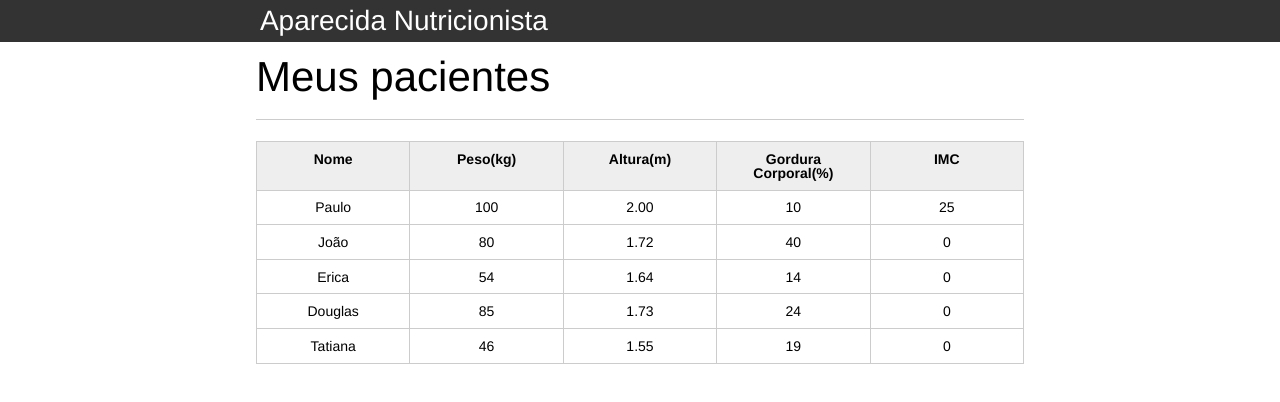
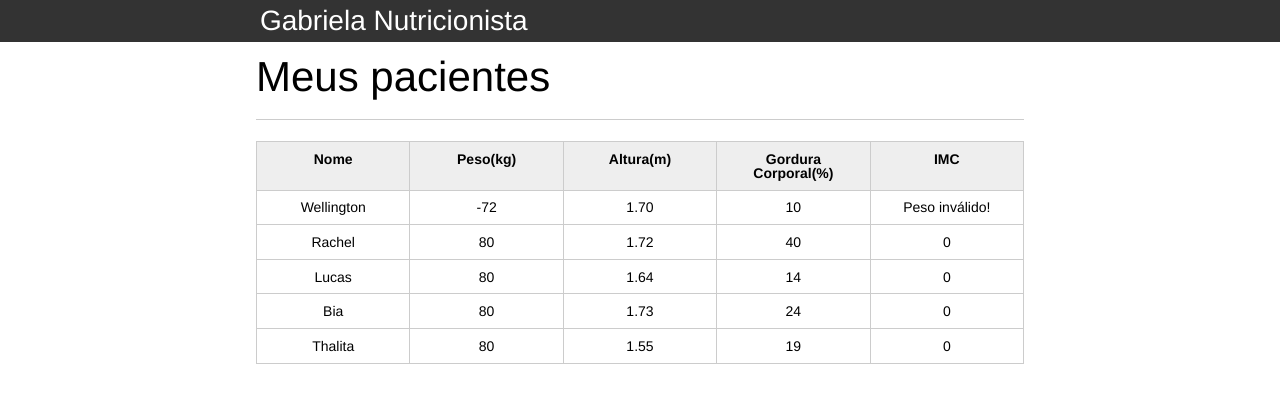
Before and after one commit to WeelSilva/JavaScript-Programando-na-linguagem-web, a plain HTML site: page index.html in a window 1280 px wide. Drawn offline with Linux system fonts and the light colour scheme.

Commit message:
alterando msg do IMC e validando numeros

```diff
--- a/index.html
+++ b/index.html
@@ -2,7 +2,7 @@
 <html lang="pt-br">
 	<head>
 		<meta charset="UTF-8">
-		<title>Aparecida Nutrição</title>
+		<title>Gabriela Nutrição</title>
 		<link rel="icon" href="favicon.ico" type="image/x-icon">
 		<link rel="stylesheet" type="text/css" href="css/reset.css">
 		<link rel="stylesheet" type="text/css" href="css/index.css">
@@ -30,15 +30,15 @@
 					</thead>
 					<tbody id="tabela-pacientes">
 						<tr class="paciente" id="primeiro-paciente">
-							<td class="info-nome">Paulo</td>
-							<td class="info-peso">100</td>
-							<td class="info-altura">2.00</td>
+							<td class="info-nome">Wellington</td>
+							<td class="info-peso">-72</td>
+							<td class="info-altura">1.70</td>
 							<td class="info-gordura">10</td>
 							<td class="info-imc">0</td>
 						</tr>
 
 						<tr class="paciente" >
-							<td class="info-nome">João</td>
+							<td class="info-nome">Rachel</td>
 							<td class="info-peso">80</td>
 							<td class="info-altura">1.72</td>
 							<td class="info-gordura">40</td>
@@ -46,23 +46,23 @@
 						</tr>
 
 						<tr class="paciente" >
-							<td class="info-nome">Erica</td>
-							<td class="info-peso">54</td>
+							<td class="info-nome">Lucas</td>
+							<td class="info-peso">80</td>
 							<td class="info-altura">1.64</td>
 							<td class="info-gordura">14</td>
 							<td class="info-imc">0</td>
 						</tr>
 
 						<tr class="paciente">
-							<td class="info-nome">Douglas</td>
-							<td class="info-peso">85</td>
+							<td class="info-nome">Bia</td>
+							<td class="info-peso">80</td>
 							<td class="info-altura">1.73</td>
 							<td class="info-gordura">24</td>
 							<td class="info-imc">0</td>
 						</tr>
 						<tr class="paciente" >
-							<td class="info-nome">Tatiana</td>
-							<td class="info-peso">46</td>
+							<td class="info-nome">Thalita</td>
+							<td class="info-peso">80</td>
 							<td class="info-altura">1.55</td>
 							<td class="info-gordura">19</td>
 							<td class="info-imc">0</td>
--- a/js/principal.js
+++ b/js/principal.js
@@ -1,5 +1,5 @@
 var titulo = document.querySelector(".titulo");
-titulo.textContent = "Aparecida Nutricionista";
+titulo.textContent = "Gabriela Nutricionista";
 
 var paciente = document.querySelector("#primeiro-paciente");
 
@@ -11,6 +11,24 @@ var altura = tdAltura.textContent;
 
 var tdImc = paciente.querySelector(".info-imc");
 
-var imc = peso / (altura * altura);
 
-tdImc.textContent = imc;
+
+var pesoValido = true;
+var alturaValida = true;
+
+if(peso <= 0 || peso >= 1000){
+    console.log("Peso inválido!");
+    pesoValido = false;
+    tdImc.textContent = "Peso inválido!";
+}
+
+if(altura <= 0 || altura >= 3.00){
+    console.log("Altura inválida!");
+    alturaValida = false;
+}
+
+if(pesoValido && alturaValida){
+    var imc = peso / (altura * altura);
+    tdImc.textContent = imc;
+
+}
```
